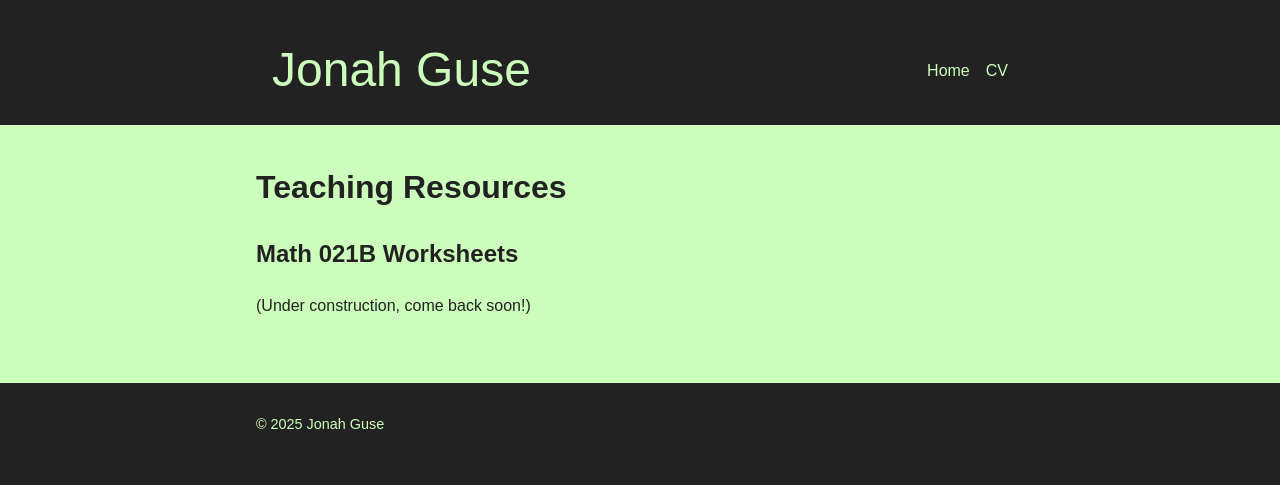
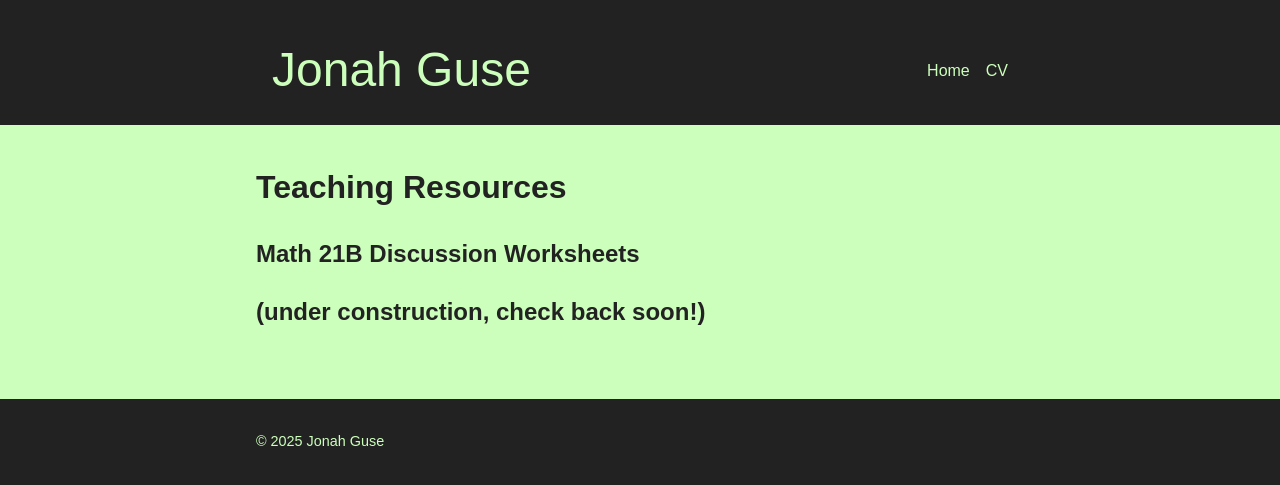
Before and after one commit to jeguse/jeguse.github.io, a Jekyll site: the page built from teaching/index.md, in a window 1280 px wide. Shown: the top 485 px of the page. Built offline with Jekyll 4.4.1, drawn with Linux system fonts in a browser that asks for light colours; nearby versions of some CDN libraries; our own code applies the rules of GitHub Pages for plain Markdown files.

Commit message:
Update index.md

```diff
--- a/teaching/index.md
+++ b/teaching/index.md
@@ -1,5 +1,10 @@
+---
+title: "Teaching"
+layout: default
+---
+
 # Teaching Resources
 
-## Math 021B Worksheets
+## Math 21B Discussion Worksheets
 
-(Under construction, come back soon!)
+## (under construction, check back soon!)
```
